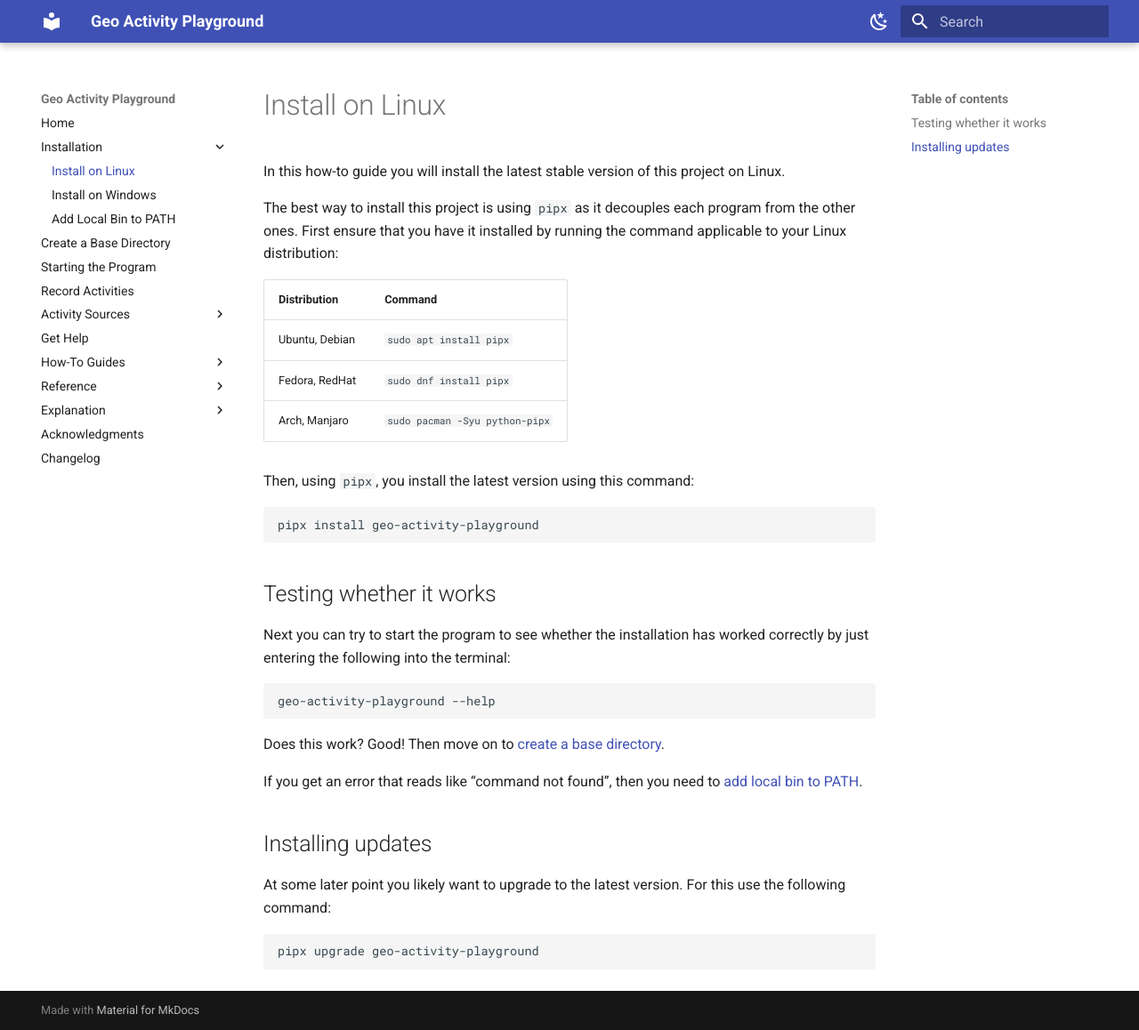
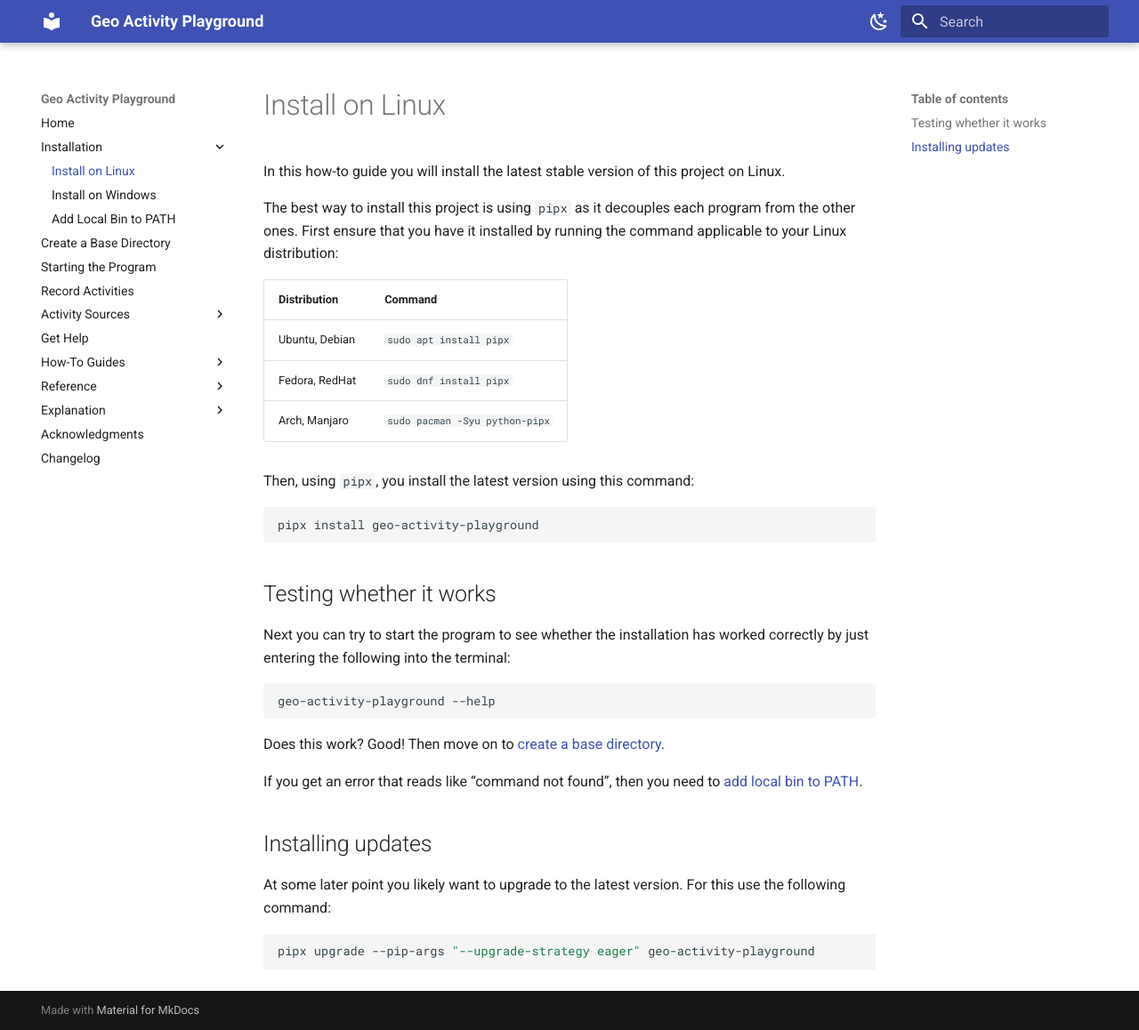
Before and after one commit to martin-ueding/geo-activity-playground, an MkDocs documentation site: the page built from docs/install-on-linux.md, in a window 1280 px wide and 1158 px high. Shown: the whole window at 89% size. Built offline with MkDocs 1.6.1 and Material for MkDocs 9.7.7, drawn with Linux system fonts in a browser that asks for light colours.

Commit message:
Document upgrade strategy

````diff
--- a/docs/install-on-linux.md
+++ b/docs/install-on-linux.md
@@ -33,5 +33,5 @@ If you get an error that reads like “command not found”, then you need to [a
 At some later point you likely want to upgrade to the latest version. For this use the following command:
 
 ```bash
-pipx upgrade geo-activity-playground
+pipx upgrade --pip-args "--upgrade-strategy eager" geo-activity-playground
 ```
````
Also changed, not shown: docs/changelog.md (+1 -0 lines).
